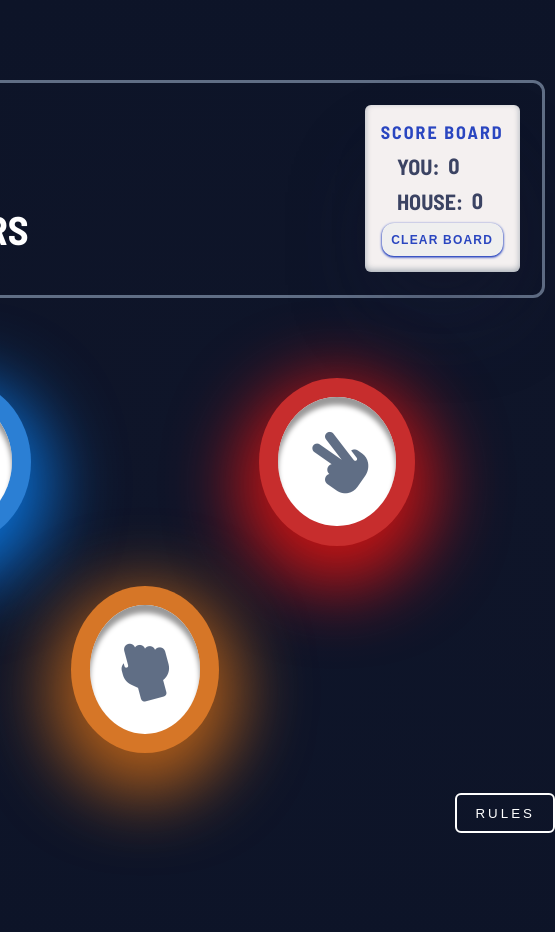
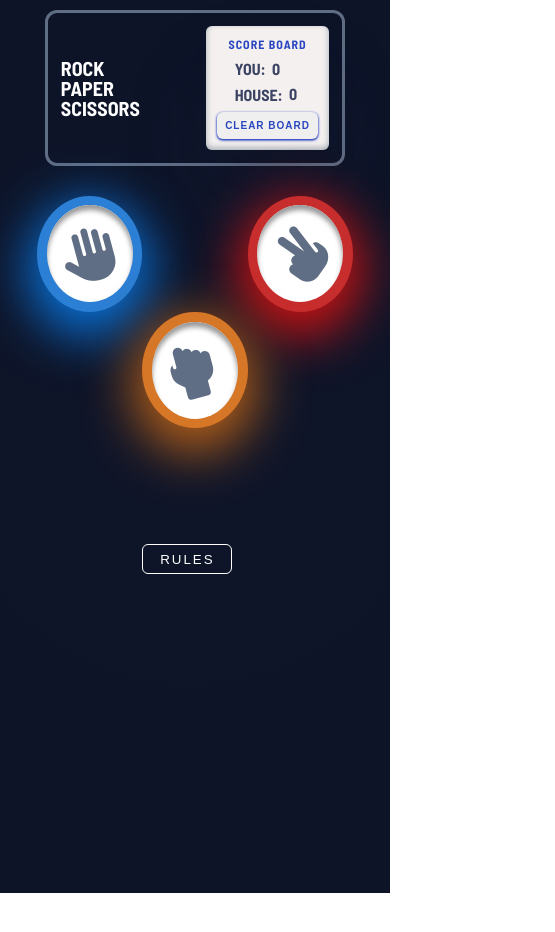
Before and after one commit to Grzegorz1992/Rock-paper-scissors, a website built with Vite: page src/index.html in a window 390 px wide. Shown: the whole page, 555 px wide, since content can reach past the window. After the commit the page ends 893 px from the top, so only its background shows below. Built offline with nearby package versions, Linux system fonts and the light colour scheme.

Commit message:
added media queries for mobile devices

```diff
--- a/src/style.css
+++ b/src/style.css
@@ -19,6 +19,7 @@ body {
 	font-family: "Barlow Semi Condensed", sans-serif;
 	font-size: 1.6rem;
 	background: radial-gradient(circle, rgb(15, 21, 41) 0%, rgb(13, 20, 40) 100%);
+	overflow: hidden;
 }
 
 body.modal-open::before {
@@ -38,7 +39,8 @@ body.modal-open::before {
 	display: flex;
 	justify-content: space-between;
 	align-items: center;
-	margin: 8rem;
+	margin: 1rem;
+	margin-bottom: 3rem;
 	padding: 1.4em;
 	width: 70rem;
 	color: #fff;
@@ -95,7 +97,7 @@ body.modal-open::before {
 	font-weight: bold;
 	letter-spacing: 1.2px;
 	border: none;
-	border-radius: 12px;
+	border-radius: 6px;
 	box-shadow: hsl(229, 64%, 46%) 0px 1px 3px, hsl(229, 64%, 46%) 0px 1px 2px;
 	transition: color 0.3s, background-color 0.3s;
 	cursor: pointer;
@@ -122,13 +124,15 @@ body.modal-open::before {
 .game-item {
 	padding: 1.2em;
 	border-radius: 50%;
+	display: flex;
+	flex-direction: column;
 }
 
 .paper-item {
 	grid-column: 2/3;
 	background-color: rgb(43, 127, 212);
 	box-shadow: rgb(10, 112, 213) 0px 22px 70px 20px;
-	transition: box-shadow .9s;
+	transition: box-shadow 0.9s;
 }
 
 .rock-item {
@@ -136,14 +140,14 @@ body.modal-open::before {
 	grid-row: 2/3;
 	background-color: rgb(214, 118, 39);
 	box-shadow: rgb(177, 94, 25) 0px 22px 70px 20px;
-	transition: box-shadow .9s;
+	transition: box-shadow 0.9s;
 }
 
 .scissors-item {
 	grid-column: 4/ 5;
 	background-color: rgb(199, 45, 45);
 	box-shadow: rgb(201, 20, 20) 0px 22px 70px 20px;
-	transition: box-shadow .9s;
+	transition: box-shadow 0.9s;
 }
 
 .paper-item:hover,
@@ -153,16 +157,16 @@ body.modal-open::before {
 }
 
 .image-container {
+	padding: 1.8em;
 	background-color: white;
-	padding: 1.8em;
 	border-radius: 50%;
 	box-shadow: inset 0px 8px 5px rgb(154, 153, 153);
 	cursor: pointer;
 }
 
 .game-image {
+	color: hsl(217, 16%, 45%);
 	font-size: 6rem;
-	color: hsl(217, 16%, 45%);
 }
 
 .fa-solid {
@@ -178,13 +182,13 @@ body.modal-open::before {
 .rules-btn {
 	grid-column: 5/6;
 	grid-row: 3/4;
+	color: #fff;
 	width: 100px;
 	height: 40px;
+	letter-spacing: 3px;
 	background: none;
 	border: 2px solid #fff;
 	border-radius: 6px;
-	color: #fff;
-	letter-spacing: 3px;
 	cursor: pointer;
 }
 
@@ -234,9 +238,9 @@ body.modal-open::before {
 	background-image: url("../public/images/icon-close.svg");
 	width: 20px;
 	height: 20px;
-	border: none;
 	font-size: 2rem;
 	font-weight: bold;
+	border: none;
 	cursor: pointer;
 }
 
@@ -289,7 +293,7 @@ body.modal-open::before {
 }
 
 .play-again-btn {
-	padding: 0.5em;
+	padding: 0.5em 2em;
 	color: hsl(229, 64%, 46%);
 	background-color: #fff;
 	font-size: 1.6rem;
@@ -297,7 +301,7 @@ body.modal-open::before {
 	text-transform: uppercase;
 	letter-spacing: 2px;
 	border: none;
-	border-radius: 12px;
+	border-radius: 6px;
 	box-shadow: rgba(193, 195, 218, 0.3) 0px 30px 60px -12px inset,
 		hsl(229, 64%, 46%) 0px 18px 36px -18px inset;
 	cursor: pointer;
@@ -311,6 +315,7 @@ body.modal-open::before {
 .fight-game-item {
 	padding: 1.6em;
 	border-radius: 50%;
+	pointer-events: none;
 }
 
 .fight-image-container {
@@ -325,3 +330,131 @@ body.modal-open::before {
 	color: hsl(217, 16%, 45%);
 	font-size: 8rem;
 }
+
+/* MEDIA */
+
+@media only screen and (max-width: 900px) {
+	/* HEADER */
+
+	.header {
+		margin: 1rem;
+		margin-bottom: 3rem;
+		padding: 0.8em;
+		width: 30rem;
+	}
+
+	.game-title {
+		font-size: 2rem;
+		line-height: 2rem;
+	}
+
+	.game-score-box {
+		padding: 0.7em;
+	}
+
+	.score-title {
+		font-size: 1.2rem;
+		letter-spacing: 1px;
+	}
+
+	.game-score {
+		font-size: 1.6rem;
+	}
+
+	.clear-score-btn {
+		font-size: 1rem;
+		letter-spacing: 1px;
+	}
+
+	/* MAIN */
+
+	.game-items-box {
+		grid-template-columns: repeat(3, 1fr);
+		grid-template-rows: repeat(6, 1fr);
+		gap: 0px;
+	}
+
+	.game-item {
+		padding: 0.6em;
+	}
+
+	.paper-item {
+		grid-column: 1/2;
+		box-shadow: rgb(10, 112, 213) 0px 15px 50px 10px;
+	}
+
+	.rock-item {
+		grid-column: 2/3;
+		grid-row: 2/3;
+		box-shadow: rgb(177, 94, 25) 0px 15px 50px 10px;
+	}
+
+	.scissors-item {
+		grid-column: 3/4;
+		box-shadow: rgb(201, 20, 20) 0px 15px 50px 10px;
+	}
+
+	.image-container {
+		padding: 1em;
+		box-shadow: inset 0px 5px 5px rgb(154, 153, 153);
+	}
+
+	.game-image {
+		font-size: 5.4rem;
+	}
+
+	.rules-btn {
+		grid-column: 2/3;
+		grid-row: 4/5;
+		width: 90px;
+		height: 30px;
+		letter-spacing: 2px;
+		border: 1px solid #fff;
+	}
+
+	/* RULES MODAL */
+
+	.modal-rules-box {
+		gap: 20px;
+		padding: 1.4em;
+	}
+
+	/* ACTIVE GAME BOX */
+
+	.fight-game-box {
+		gap: 50px;
+	}
+
+	.user-choice-items {
+		gap: 10px;
+	}
+
+	.house-choice-items {
+		gap: 10px;
+	}
+
+	.fight-game-text {
+		letter-spacing: 1px;
+	}
+
+	.play-again-box {
+		position: absolute;
+		top: 65%;
+		left: 50%;
+		transform: translate(-50%, -50%);
+		gap: 15px;
+	}
+
+	.fight-game-item {
+		padding: 1em;
+	}
+
+	.fight-image-container {
+		padding: 1em;
+		box-shadow: inset 0px 5px 5px rgb(154, 153, 153);
+	}
+
+	.fight-game-image {
+		font-size: 8rem;
+	}
+}
```
